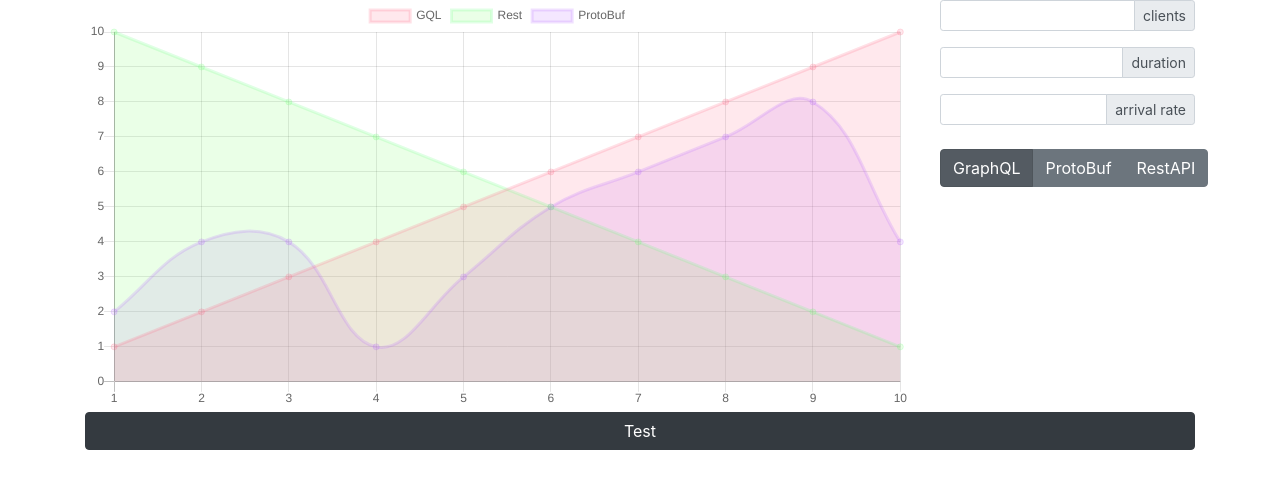
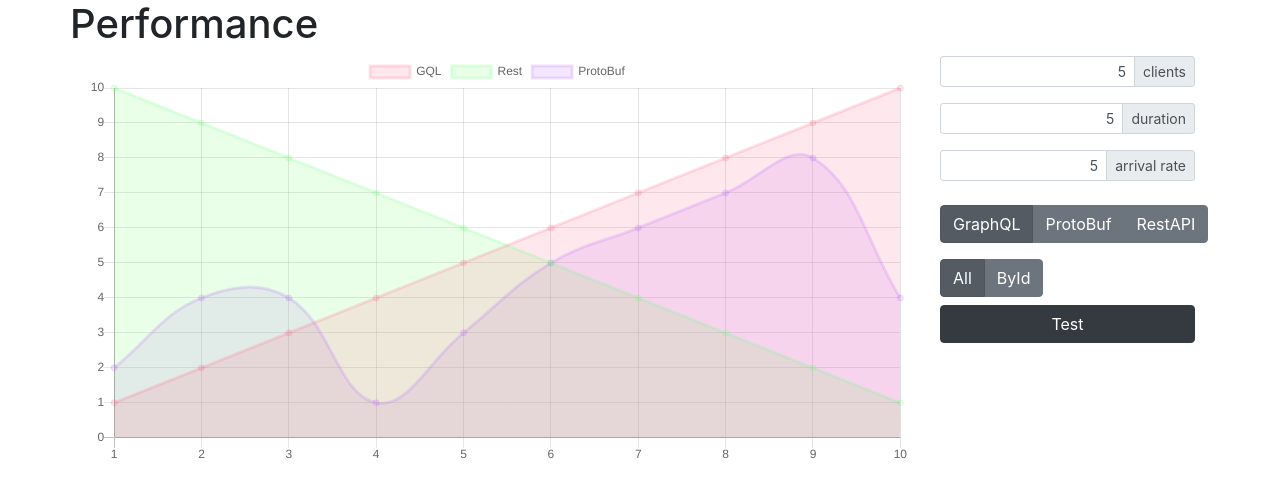
Before and after one commit to windowdong11/Server-Performance-Chart, a React (Create React App) app: page / in a window 1280 px wide. Shown: the top 498 px of the page. Built offline with nearby package versions, Linux system fonts and the light colour scheme; no server answers.

Commit message:
test button클릭시 test request 보내지도록 수정

```diff
--- a/src/pages/GraphServer.tsx
+++ b/src/pages/GraphServer.tsx
@@ -1,7 +1,7 @@
 import React from 'react'
 import { useState } from 'react'
 import { Button, Col, Container, Row } from 'react-bootstrap'
-import { Endpoints, fetchAPI, HttpMethod } from '../action/fetch'
+import { Endpoints, fetchAPI, HttpMethod, MiddleServerData } from '../action/fetch'
 import Chart from '../components/Chart'
 import InputRightDesc from '../components/InputRightDesc'
 
@@ -61,44 +61,81 @@ enum RequestState {
 
 const GraphServer = () => {
     // input 입력용
-    const [clientCnt, setClientCnt] = useState('')
-    const [duration, setDuration] = useState('')
-    const [arrivalRate, setArrivalRate] = useState('')
+    const [clientCnt, setClientCnt] = useState('5')
+    const [duration, setDuration] = useState('5')
+    const [arrivalRate, setArrivalRate] = useState('5')
+    const [queryId, setQueryId] = useState('')
 
     // 서버 선택 버튼
-    const [selectedServer, setSelectedServer] = useState('1')
-    const buttonOptions = [
-        { name: 'GraphQL', value: '1' },
-        { name: 'ProtoBuf', value: '2' },
-        { name: 'RestAPI', value: '3' },
+    const [selectedServer, setSelectedServer] = useState('0')
+    const serverOptions = [
+        { name: 'GraphQL', value: '0', midUrl: Endpoints.MiddleServer + '/gql', originUrl: Endpoints.GraphQL },
+        { name: 'ProtoBuf', value: '1', midUrl: Endpoints.MiddleServer + '/protobuf', originUrl: Endpoints.ProtoBuf },
+        { name: 'RestAPI', value: '2', midUrl: Endpoints.MiddleServer + '/rest', originUrl: Endpoints.RestAPI },
+    ]
+
+    // 쿼리옵션 선택 버튼
+    const [selectedQuery, setSelectedQuery] = useState('0')
+    const queryOptions = [
+        { name: 'All', value: '0' },
+        { name: 'ById', value: '1' },
     ]
 
     // 테스트 버튼
     const onTest = () => {
-        console.log("Todo 1 : Send request when click Test button.")
+        const optionIdx = parseInt(selectedServer)
+        const detailUrl = `/${selectedQuery ==='0' ? 'all' : queryId}`
+        const midServerAddress = serverOptions[optionIdx].midUrl + detailUrl
+        const requestData: MiddleServerData = {
+            address: serverOptions[optionIdx].originUrl + detailUrl,
+            arrivalRate: arrivalRate,
+            clientCount: clientCnt,
+            duration: duration,
+        }
+        fetchAPI(midServerAddress, requestData, HttpMethod.Post)
+            .then(response => {
+                console.log('response')
+                console.log(response)
+                console.log('Todo2 : Handle response, refine it to graph data.')
+            })
+            .catch(error => {
+                console.log('response error while requesting to midServer in [Performance" page, "test" button]')
+                console.log(error)
+            })
+        console.log("Todo 1 : Send request when click Test button. <Done>")
         console.log("Todo 2 : Change response to graph data.")
         console.log("Todo 3 : Display Chart with graph data.")
     }
 
     return (
         <Container>
-            <Row xl={{cols: 2}} lg={{cols: 1}}>
-                <Col xl={{span: 9}}>
-                    <Chart title={"Performance"} data={testData} />
+            <Row>
+                <h1>Performance</h1>
+            </Row>
+            <Row xl={{ cols: 2 }} lg={{ cols: 1 }}>
+                <Col xl={{ span: 9 }}>
+                    <Chart data={testData} />
                 </Col>
-                <Col xl={{span: 3}} lg={{span: 5}} md={{span: 5}} sm={{span: 5}} xs={{span: 5}}>
+                <Col xl={{ span: 3 }} lg={{ span: 5 }} md={{ span: 5 }} sm={{ span: 5 }}>
                     <RequestOptions clientCnt={clientCnt} clientCntOnChange={(e) => { setClientCnt(e.target.value) }}
-                        duration={duration} durationOnChange={(e) => { setDuration(e.target.value)}}
-                        arrivalRate={arrivalRate} arrivalRateOnChange={(e)=> {setArrivalRate(e.target.value)}}>
-                        <OptionButton options={buttonOptions} selectedValue={selectedServer}
-                            onChange={(e) => { setSelectedServer(e.target.value) }}></OptionButton>
+                        duration={duration} durationOnChange={(e) => { setDuration(e.target.value) }}
+                        arrivalRate={arrivalRate} arrivalRateOnChange={(e) => { setArrivalRate(e.target.value) }}>
+                        <>
+                            <OptionButton options={serverOptions} selectedValue={selectedServer}
+                                onChange={(e) => { setSelectedServer(e.target.value) }}></OptionButton>
+                            <OptionButton options={queryOptions} selectedValue={selectedQuery}
+                                onChange={(e) => { setSelectedQuery(e.target.value) }}></OptionButton>
+                            {selectedQuery !== '0' &&
+                                <InputRightDesc value={queryId} onChange={e => setQueryId(e.target.value)} description="ID" />
+                            }
+                        </>
                     </RequestOptions>
+                    <Button variant="dark" block onClick={onTest}>Test</Button>
+                </Col>
+                <Col>
                 </Col>
             </Row>
             <Row>
-                <Col>
-                    <Button variant="dark" block onClick={onTest}>Test</Button>
-                </Col>
             </Row>
         </Container>
     )
```
